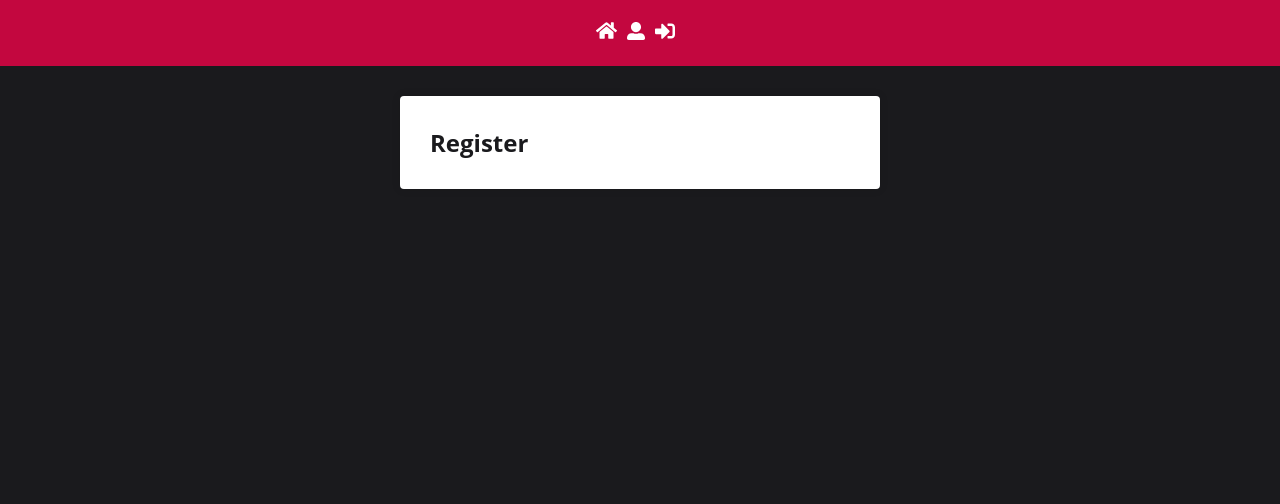
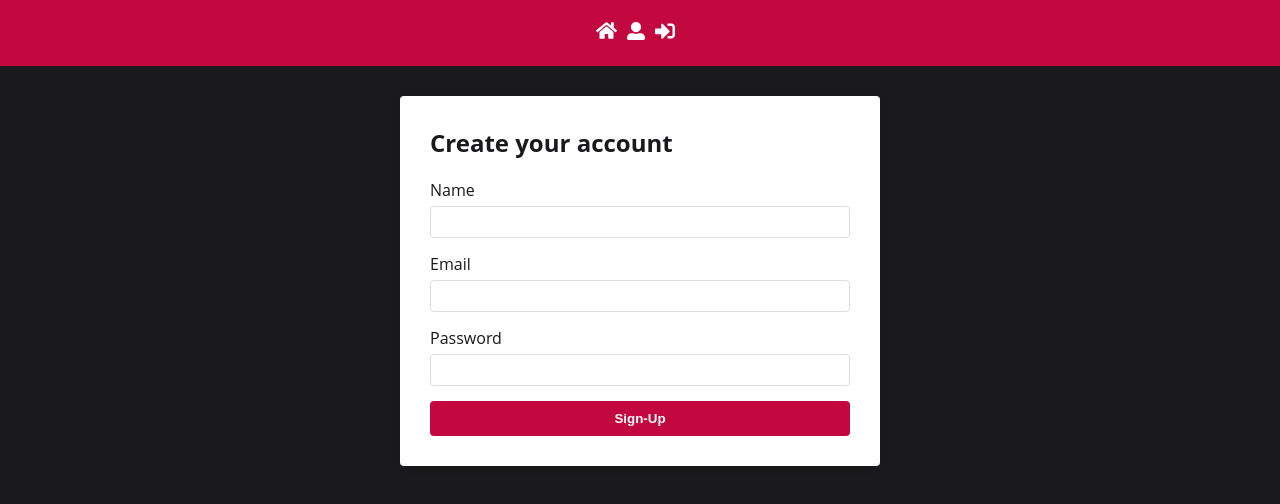
Before and after one commit to remediios/school-system, a React (Create React App) app: page /sign-up in a window 1280 px wide. Shown: the top 504 px of the page. Built offline with nearby package versions, Linux system fonts and the light colour scheme.

Commit message:
Signup mechanism and validation

```diff
--- a/package.json
+++ b/package.json
@@ -21,6 +21,7 @@
     "redux-persist": "^6.0.0",
     "redux-saga": "^1.3.0",
     "styled-components": "^6.1.8",
+    "validator": "^13.11.0",
     "web-vitals": "^2.1.4"
   },
   "scripts": {
--- a/src/pages/Register/index.js
+++ b/src/pages/Register/index.js
@@ -1,10 +1,78 @@
-import React from 'react';
+import React, { useState } from 'react';
+import { toast } from 'react-toastify';
+import { isEmail } from 'validator';
+import { get } from 'lodash';
 import { Container } from '../../styles/GlobalStyles';
+import { Form } from './styled';
+import axios from '../../services/axios';
+import history from '../../services/history';
 
 function Register() {
+  const [name, setName] = useState('');
+  const [email, setEmail] = useState('');
+  const [password, setPassword] = useState('');
+
+  const handleSubmit = async (e) => {
+    e.preventDefault();
+    let formErrors = false;
+
+    if (name.length < 3 || name.length > 255) {
+      formErrors = true;
+      toast.error('Name must be between 3 and 255 characters');
+    }
+
+    if (!isEmail(email)) {
+      formErrors = true;
+      toast.error('Invalid email address');
+    }
+
+    if (password.length < 6 || name.length > 50) {
+      formErrors = true;
+      toast.error('Password must be between 6 and 50 characters');
+    }
+
+    if (formErrors) return;
+
+    try {
+      await axios.post('/users/', { name, password, email });
+      toast.success('Your account has been created!');
+      history.push('/sign-in');
+    } catch (err) {
+      const errors = get(err, 'response.data.errors', []);
+      errors.map((error) => toast.error(error));
+    }
+  };
+
   return (
     <Container>
-      <h1>Register</h1>
+      <h1>Create your account</h1>
+      <Form onSubmit={handleSubmit}>
+        <label htmlFor="name">
+          Name
+          <input
+            type="text"
+            value={name}
+            onChange={(e) => setName(e.target.value)}
+          />
+        </label>
+        <label htmlFor="email">
+          Email
+          <input
+            type="email"
+            value={email}
+            onChange={(e) => setEmail(e.target.value)}
+          />
+        </label>
+        <label htmlFor="email">
+          Password
+          <input
+            type="password"
+            value={password}
+            onChange={(e) => setPassword(e.target.value)}
+          />
+        </label>
+        <button type="submit">Sign-Up</button>
+      </Form>
     </Container>
   );
 }
--- a/src/pages/Register/styled.js
+++ b/src/pages/Register/styled.js
@@ -1,3 +1,30 @@
 import styled from 'styled-components';
+import * as colors from '../../config/colors';
 
-export const Paragraph = styled.p``;
+export const Form = styled.form`
+  display: flex;
+  flex-direction: column;
+  margin-top: 20px;
+
+  label {
+    display: flex;
+    flex-direction: column;
+    margin-bottom: 15px;
+  }
+
+  input {
+    height: 32px;
+    font-size: 16px;
+    border: 1px solid #ddd;
+    border-radius: 4px;
+    margin-top: 5px;
+    padding: 0 10px;
+
+    &:focus {
+      border: 2px solid ${colors.primaryColor};
+      transition: all 0.1s ease-in-out;
+    }
+  }
+
+
+`;
--- a/src/styles/GlobalStyles.js
+++ b/src/styles/GlobalStyles.js
@@ -28,6 +28,11 @@ export default createGlobalStyle`
     padding: 10px 20px;
     border-radius: 4px;
     font-weight: 700;
+    transition: all 0.3s ease-in-out;
+  }
+
+  button:hover {
+    filter: brightness(75%)
   }
 
   a {
```
Also changed, not shown: .eslintrc.js, 1 other file (tests, documents, lock files or other folders).
